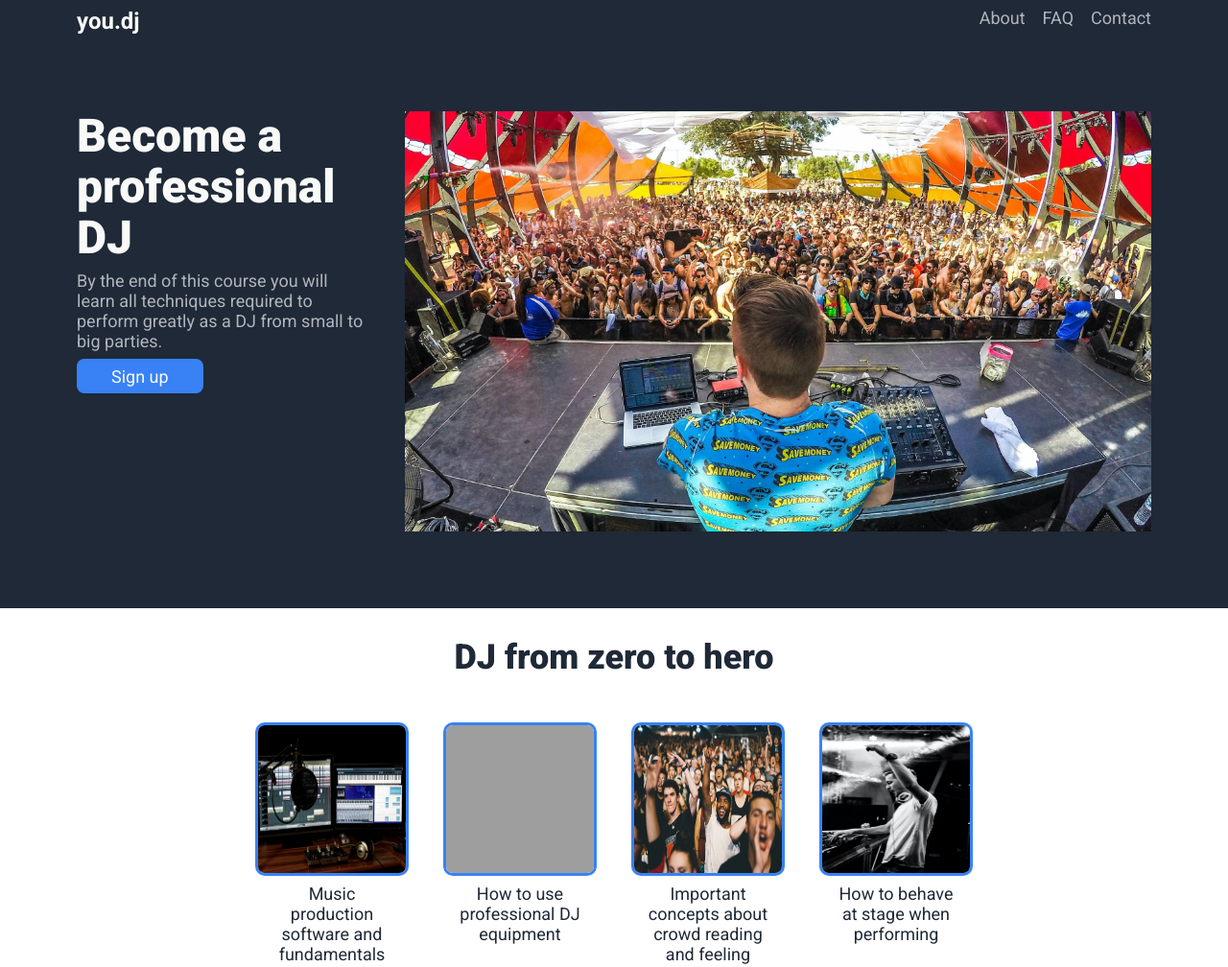
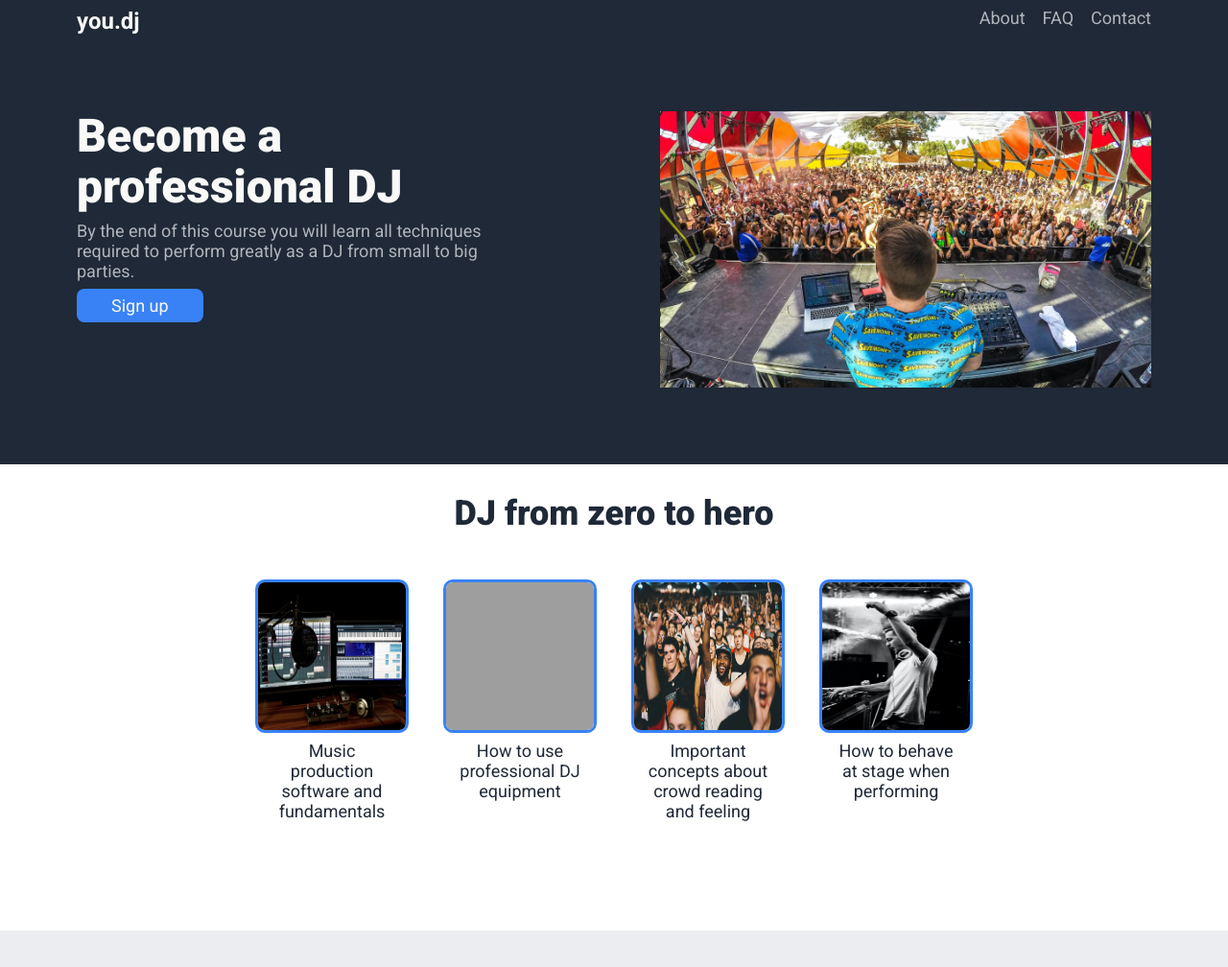
Before and after one commit to henriquecfaguiar/dj-course, a plain HTML site: page index.html in a window 1280 px wide. Shown: the top 1008 px of the page at 96% size. Drawn offline with Linux system fonts and the light colour scheme; grey boxes are pictures that could not be loaded.

Commit message:
Add minor layout changes

```diff
--- a/index.html
+++ b/index.html
@@ -5,12 +5,12 @@
 	<meta charset="UTF-8">
 	<meta http-equiv="X-UA-Compatible" content="IE=edge">
 	<meta name="viewport" content="width=device-width, initial-scale=1.0">
-	<link rel="stylesheet" href="./style.css">
+	<title>you.dj</title>
 	<link rel="preconnect" href="https://fonts.googleapis.com">
 	<link rel="preconnect" href="https://fonts.gstatic.com" crossorigin>
 	<link href="https://fonts.googleapis.com/css2?family=Roboto:ital,wght@0,400;0,700;0,900;1,300&display=swap" rel="stylesheet">
 	<link rel="stylesheet" href="https://cdnjs.cloudflare.com/ajax/libs/font-awesome/4.7.0/css/font-awesome.min.css">
-	<title>you.dj</title>
+	<link rel="stylesheet" href="./style.css">
 </head>
 
 <body>
@@ -25,7 +25,7 @@
 				</div>
 			</header>
 			<div class="hero__content split">
-				<div class="flow-content">
+				<div class="hero__main-text flow-content">
 					<h1>Become a professional DJ</h1>
 					<p>By the end of this course you will learn all techniques required to perform greatly as a DJ from small to big parties.</p>
 					<button class="btn">Sign up</button>
--- a/style.css
+++ b/style.css
@@ -92,7 +92,7 @@ a {
 
 .hero__content {
   margin-top: 5rem;
-  gap: 2em;
+  justify-content: space-between;
 }
 
 .quote__container {
@@ -182,6 +182,14 @@ li>p {
   background-color: var(--clr-neutral-900);
 }
 
+.hero img {
+  height: 18rem;
+}
+
+.hero__main-text {
+  max-width: 30rem;
+}
+
 .header__logo {
   color: var(--clr-neutral-100);
   font-size: var(--fs-600);
```
